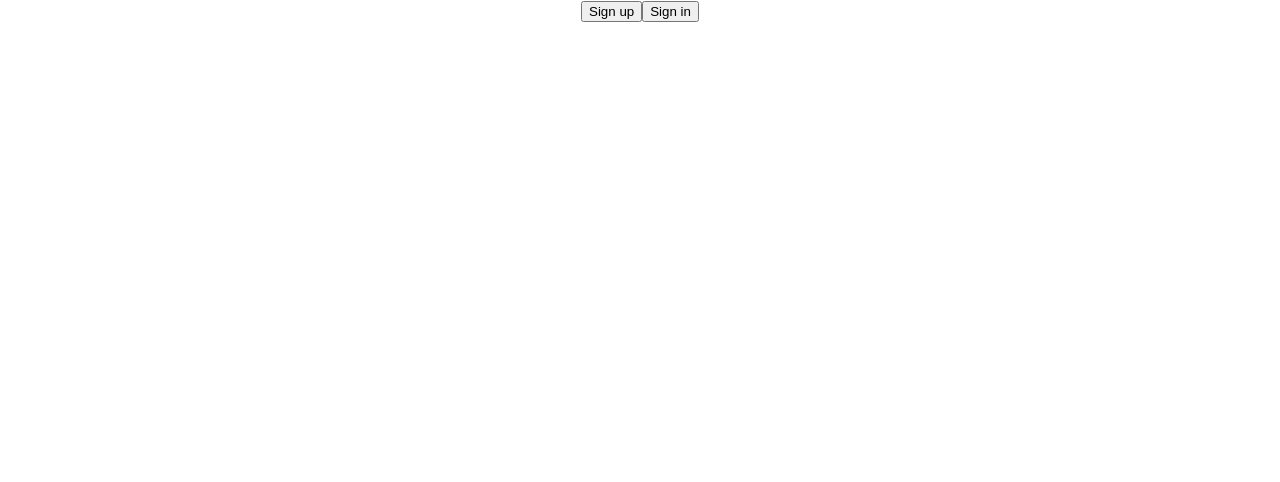
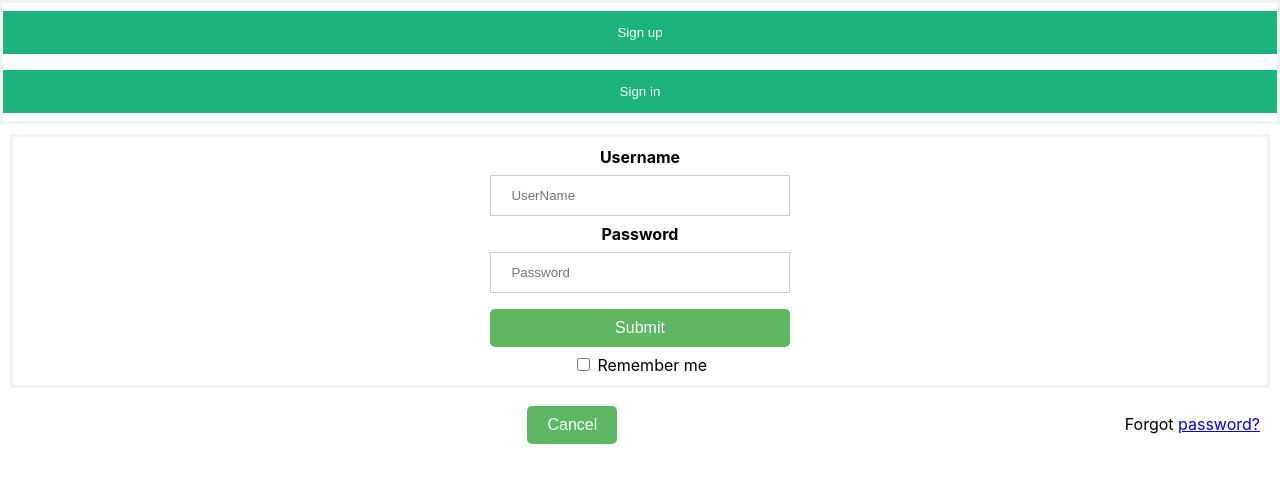
Before and after one commit to CrisHodel/Helpme-fullstack, a React (Create React App) app in the folder frontend/: page /signIn in a window 1280 px wide. Before the commit this address had no page. Shown: the top 482 px of the page. Built offline with nearby package versions, Linux system fonts and the light colour scheme.

Commit message:
added different styles in css

```diff
--- a/frontend/src/App.tsx
+++ b/frontend/src/App.tsx
@@ -4,8 +4,14 @@ import './App.css';
 import { Route, BrowserRouter as Router, Routes } from 'react-router-dom';
 import RegisterPage from "./pages/RegisterPage";
 import Header from "./pages/Header";
+import LoginPage from "./pages/LoginPage";
+import useUser from "./hooks/useUser";
+
 
 function App() {
+
+    const {login, user} = useUser()
+
     return (
         <Router>
             <div className="App">
@@ -13,6 +19,7 @@ function App() {
                     <Routes>
                         <Route path={"/signUp"} element={<RegisterPage/>}/>
                         <Route path="/" element={<HomePage />} />
+                        <Route path={"/signIn"} element={<LoginPage login={login}/>}/>
                     </Routes>
             </div>
         </Router>
--- /dev/null
+++ b/frontend/src/css/loginPageCss/LoginPage.css
@@ -0,0 +1,77 @@
+.signInPage form {
+    display: grid;
+    grid-gap: 10px;
+    justify-items: center;
+    align-items: center;
+    background-color: white;
+}
+
+.signInPage button {
+    padding: 10px 20px;
+    background-color: #4caf50;
+    color: white;
+    border: none;
+    border-radius: 5px;
+    font-size: 16px;
+    cursor: pointer;
+}
+
+.signInPage button:hover {
+    background-color: #45a049;
+}
+
+.cancelbtn {
+    width: auto;
+    padding: 10px 18px;
+    background-color: #f44336;
+}
+
+form {border: 3px solid #f1f1f1;}
+
+input[type=text], input[type=password] {
+    width: 100%;
+    padding: 12px 20px;
+    margin: 8px 0;
+    display: inline-block;
+    border: 1px solid #ccc;
+    box-sizing: border-box;
+}
+
+button {
+    background-color: #04AA6D;
+    color: white;
+    padding: 14px 20px;
+    margin: 8px 0;
+    border: none;
+    cursor: pointer;
+    width: 100%;
+}
+button:hover {
+    opacity: 0.8;
+}
+
+.cancelbtn {
+    width: auto;
+    padding: 10px 18px;
+    background-color: #f44336;
+}
+.signInPage {
+    padding: 10px;
+}
+
+span.psw {
+    float: right;
+    padding-top: 16px;
+}
+
+/* Change styles for span and cancel button on extra small screens */
+@media screen and (max-width: 300px) {
+    span.psw {
+        display: block;
+        float: none;
+    }
+
+    .cancelbtn {
+        width: 100%;
+    }
+}
--- a/frontend/src/css/registerPageCss/RegisterPage.css
+++ b/frontend/src/css/registerPageCss/RegisterPage.css
@@ -0,0 +1,73 @@
+.registerPage form {
+    display: grid;
+    grid-gap: 10px;
+    justify-items: center;
+    align-items: center;
+    background-color: white;
+}
+
+input[type=text], input[type=password] {
+    width: 100%;
+    padding: 12px 20px;
+    margin: 8px 0;
+    display: inline-block;
+    border: 10px solid #ccc;
+    box-sizing: border-box;
+}
+
+input[type=text]:focus, input[type=password]:focus {
+    background-color: #ddd;
+    outline: none;
+}
+
+hr {
+    border: 1px solid #f1f1f1;
+    margin-bottom: 25px;
+}
+/* Set a style for all buttons */
+button {
+    background-color: #04AA6D;
+    color: white;
+    padding: 14px 20px;
+    margin: 8px 0;
+    border: none;
+    cursor: pointer;
+    width: 10%;
+    opacity: 0.9;
+}
+
+button:hover {
+    opacity:1;
+}
+
+/* Extra styles for the cancel button */
+.cancelbtn {
+    width: auto;
+    padding: 10px 18px;
+    background-color: #f44336;
+}
+
+.signupbtn {
+    padding: 10px;
+}
+
+/* Float cancel and signup buttons and add an equal width */
+
+/* Add padding to container elements */
+.container {
+    padding: 16px;
+}
+
+/* Clear floats */
+.clearfix::after {
+    content: "";
+    clear: both;
+    display: table;
+}
+
+/* Change styles for cancel button and signup button on extra small screens */
+@media screen and (max-width: 100px) {
+    .cancelbtn, .signupbtn {
+        width: 100%;
+    }
+}
--- /dev/null
+++ b/frontend/src/hooks/useUser.ts
@@ -0,0 +1,15 @@
+import axios from "axios";
+import {useState} from "react";
+
+export default function useUser() {
+
+    const [user, setUser] =
+        useState<string>()
+
+    function login(username: string, password: string) {
+        return axios.post("/api/signIn", undefined, {auth: {username, password}})
+            .then((r) => setUser(r.data))
+    }
+
+    return {login, user}
+}
--- a/frontend/src/pages/Header.tsx
+++ b/frontend/src/pages/Header.tsx
@@ -14,9 +14,13 @@ export default function Header() {
     }
 
     return(
-        <div>
-            <button onClick={onClickHandlerRegisterHandler}>Sign up</button>
-            <button onClick={onClickLoginRegisterHandler}>Sign in</button>
-        </div>
+        <form>
+            <div>
+                <button onClick={onClickHandlerRegisterHandler}>Sign up</button>
+            </div>
+            <div>
+                <button color={'primary'} onClick={onClickLoginRegisterHandler}>Sign in</button>
+            </div>
+        </form>
     );
 }
--- a/frontend/src/pages/LoginPage.tsx
+++ b/frontend/src/pages/LoginPage.tsx
@@ -1 +1,59 @@
-import React, {useState} from "react";
+import React, {ChangeEvent, FormEvent, useState} from "react";
+import {useNavigate} from "react-router-dom";
+import {Simulate} from "react-dom/test-utils";
+import "../css/loginPageCss/LoginPage.css"
+
+type Props = {
+    login: (username: string, password: string) => Promise<void>
+}
+
+export default function LoginPage(props: Props){
+
+    const [username, setUsername] = useState("");
+    const [password, setPassword] = useState("");
+
+    const navigate = useNavigate();
+
+    function loginOnSubmit(event: FormEvent<HTMLFormElement>){
+        event.preventDefault()
+        props.login(username, password)
+            .then(() => {
+                navigate(("/"))
+            })
+            .catch(error => {console.error()});
+    }
+
+    function changeHandlerUserName(event: ChangeEvent<HTMLInputElement>){
+        setUsername(event.target.value)
+    }
+
+    function changeHandlerPassword(event: ChangeEvent<HTMLInputElement>){
+        setPassword(event.target.value)
+    }
+
+    return(
+        <div className={"signInPage"}>
+            <form onSubmit={loginOnSubmit}>
+                <div className={"signInPage"}>
+                    <label htmlFor="username"><b>Username</b></label>
+                    <input placeholder={"UserName"} type="text" onChange={changeHandlerUserName}/>
+                    <div/>
+                        <div>
+                            <label htmlFor="psw"><b>Password</b></label>
+                                <input placeholder={"Password"} type="text" onChange={changeHandlerPassword}/>
+                        </div>
+                    <div>
+                        <button>Submit</button>
+                    <label>
+                       <input type={"checkbox"} checked={false} name={"remember"}/> Remember me
+                    </label>
+                    </div>
+                </div>
+            </form>
+            <div className="signInPage">
+                <button type="button" className="cancelbtn">Cancel</button>
+                <span className="psw">Forgot <a href="#">password?</a></span>
+            </div>
+        </div>
+    )
+}
--- a/frontend/src/pages/RegisterPage.tsx
+++ b/frontend/src/pages/RegisterPage.tsx
@@ -2,7 +2,7 @@ import axios from "axios";
 import React, {ChangeEvent, FormEvent, useState} from "react";
 import {useNavigate} from "react-router-dom";
 import {Simulate} from "react-dom/test-utils";
-import error = Simulate.error;
+import "../css/registerPageCss/RegisterPage.css"
 
 
 export default function RegisterPage(){
@@ -37,20 +37,26 @@ export default function RegisterPage(){
 
     return(
         <div className={"registerPage"}>
-            <div className={"registerForm"}>
                 <form onSubmit={addUser}>
+                    <div className={"registerPage"}>
+                        <label htmlFor="Username"><b>Username</b></label>
+                            <input placeholder={"Username"} type="text" value={name} onChange={changeEventHandlerUserName}/></div>
                     <div>
-                        <input placeholder={"Name"} type="text" value={name} onChange={changeEventHandlerUserName}/>
+                        <label htmlFor="Password"><b>Password</b></label>
+                            <input placeholder={"Password"} type="password" value={name} onChange={changeEventHandlerUserPassword} required/>
                     </div>
-                <div>
-                    <input placeholder={"Password"} type="password" value={name} onChange={changeEventHandlerUserPassword}/>
-                </div>
                     <div>
-                        <button type="submit">Sign up</button>
+                        <label htmlFor="psw-repeat"><b>Repeat Password</b></label>
+                            <input placeholder={"Repeat Password"} type="password" value={name} onChange={changeEventHandlerUserPassword} required/>
+                    </div>
+                        <label>
+                            <input type="checkbox" checked={true} name="remember" /> Remember me
+                        </label>
+                    <div className="clearfix">
+                        <button type="button" className="cancelbtn">Cancel</button>
+                        <button type="submit" className="signupbtn">Sign Up</button>
                     </div>
                 </form>
-            </div>
-
         </div>
     );
 }
```
Also changed, not shown: 1 other file (tests, documents, lock files or other folders).
